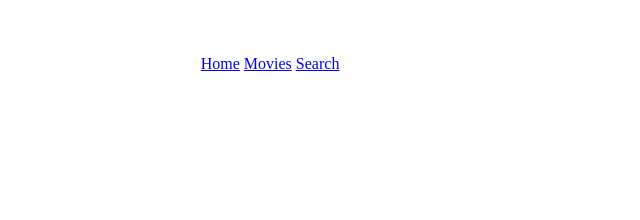
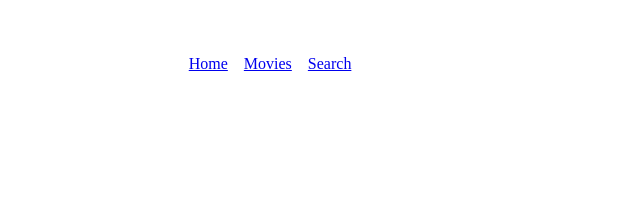
Before and after one commit to ricmusyoki-glitch/movie-repo, a plain HTML site: page index.html in a window 1280 px wide. Shown: the top 220 px of the page, 353-993 px from the left. Drawn offline with Linux system fonts and the light colour scheme.

Commit message:
added navbar stylings

```diff
--- a/style.css
+++ b/style.css
@@ -15,3 +15,10 @@
 
   background: var(--surface);
 }
+.nav-bar {
+  display: flex;
+  gap: 16px;
+}
+.nav-bar a:hover {
+  color: var(--primary);
+}
```
